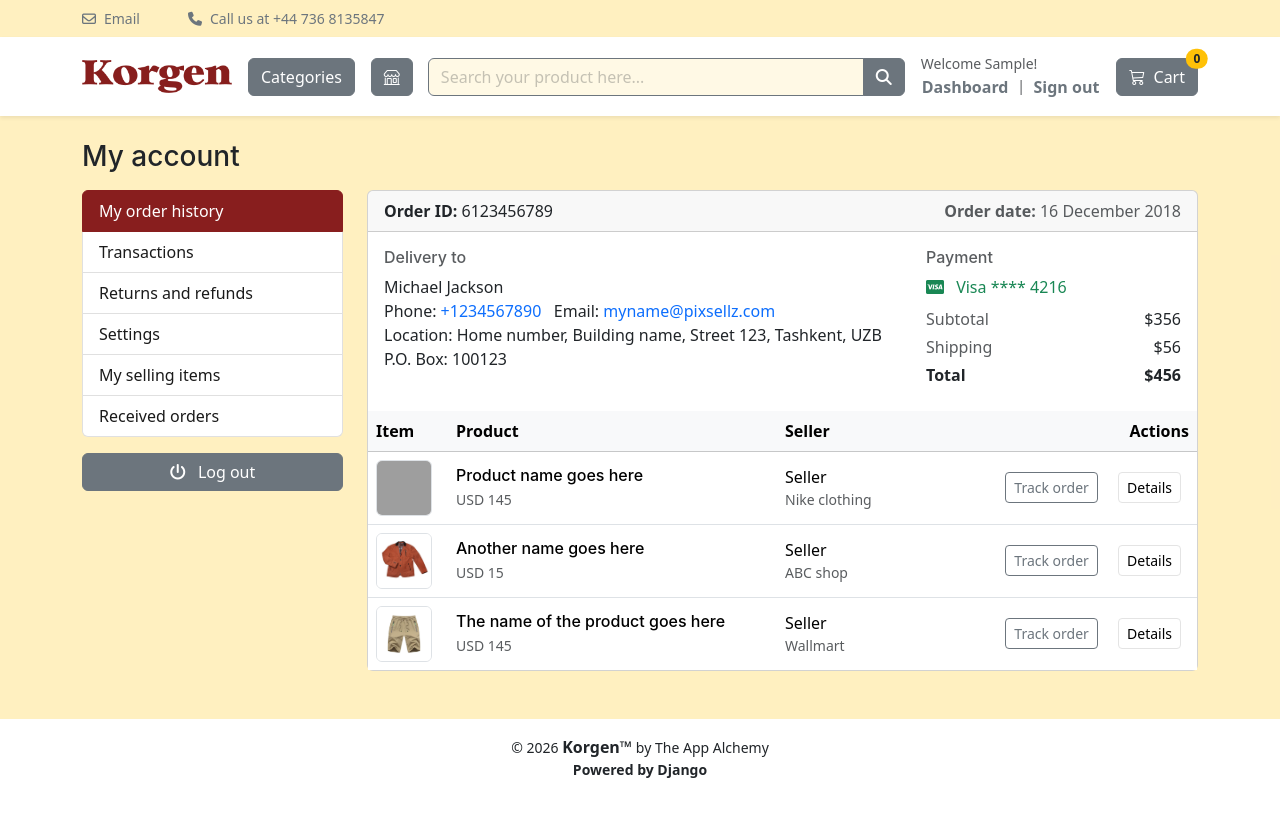
After one commit to disaac318/Korgen-eCommerce-MSP4, a Django app: page /accounts/dashboard/ in a window 1280 px wide. The commit adds this page. Run offline with Django 5.2, Linux system fonts and the light colour scheme; the visitor is signed in with stand-in values (Sample User, id 1); data that the repository does not hold is empty; some libraries are stand-ins or nearby versions; grey boxes are pictures that could not be loaded.

Commit message:
created user's dashboard

```diff
--- /dev/null
+++ b/accounts/templates/accounts/dashboard.html
@@ -0,0 +1,206 @@
+{% extends "base.html" %}
+
+{% block content %}
+
+<main>
+
+     <div class="bg-opacity-25 bg-warning py-4 pb-5">
+
+          <!-- {% include "includes/alert.html" %} -->
+          <div class="container">
+               <h1 class="h3 mb-3">My account</h1>
+
+               <div class="row g-4">
+
+                    <!-- Sidebar navigation -->
+                    <aside class="col-12 col-md-3"
+                         aria-label="Account navigation">
+                         <nav class="list-group">
+                              <a class="list-group-item list-group-item-action active"
+                                   aria-current="page"
+                                   href="#">My order history</a>
+                              <a class="list-group-item list-group-item-action"
+                                   href="#">Transactions</a>
+                              <a class="list-group-item list-group-item-action"
+                                   href="#">Returns and refunds</a>
+                              <a class="list-group-item list-group-item-action"
+                                   href="#">Settings</a>
+                              <a class="list-group-item list-group-item-action"
+                                   href="#">My selling items</a>
+                              <a class="list-group-item list-group-item-action"
+                                   href="#">Received orders</a>
+                         </nav>
+
+	                         <form action="{% url 'accounts:logout' %}"
+	                              method="post"
+	                              class="mt-3">
+	                              {% csrf_token %}
+	                              <button type="submit"
+	                                   class="btn btn-secondary w-100">
+	                                   <i class="fa fa-power-off me-2"
+	                                        aria-hidden="true"></i>
+	                                   <span>Log out</span>
+	                              </button>
+	                         </form>
+                    </aside>
+
+                    <!-- Main dashboard content -->
+                    <section class="col-12 col-md-9"
+                         aria-label="Order details">
+                         <article class="card">
+                              <header class="card-header d-flex flex-wrap gap-2 justify-content-between">
+                                   <p class="mb-0">
+                                        <strong>Order ID:</strong> <span>6123456789</span>
+                                   </p>
+                                   <p class="mb-0 text-muted">
+                                        <strong class="text-muted">Order date:</strong> <time datetime="2018-12-16">16
+                                             December 2018</time>
+                                   </p>
+                              </header>
+
+                              <div class="card-body">
+                                   <div class="row g-3">
+
+                                        <section class="col-12 col-md-8"
+                                             aria-label="Delivery address">
+                                             <h2 class="h6 text-muted">Delivery to</h2>
+                                             <address class="mb-0">
+                                                  Michael Jackson<br>
+                                                  Phone: <a class="text-decoration-none"
+                                                       href="tel:+1234567890">+1234567890</a>
+                                                  &nbsp; Email: <a class="text-decoration-none"
+                                                       href="mailto:myname@pixsellz.com">myname@pixsellz.com</a><br>
+                                                  Location: Home number, Building name, Street 123, Tashkent,
+                                                  UZB<br>
+                                                  P.O. Box: 100123
+                                             </address>
+                                        </section>
+
+                                        <section class="col-12 col-md-4"
+                                             aria-label="Payment summary">
+                                             <h2 class="h6 text-muted">Payment</h2>
+                                             <p class="mb-2 text-success">
+                                                  <i class="fab fa-cc-visa me-2"
+                                                       aria-hidden="true"></i>
+                                                  Visa **** 4216
+                                             </p>
+
+                                             <dl class="row mb-0">
+                                                  <dt class="col-6 fw-normal text-muted">Subtotal</dt>
+                                                  <dd class="col-6 text-end mb-1">$356</dd>
+
+                                                  <dt class="col-6 fw-normal text-muted">Shipping</dt>
+                                                  <dd class="col-6 text-end mb-1">$56</dd>
+
+                                                  <dt class="col-6 fw-semibold">Total</dt>
+                                                  <dd class="col-6 text-end fw-semibold">$456</dd>
+                                             </dl>
+                                        </section>
+
+                                   </div>
+                              </div>
+
+                              <div class="table-responsive">
+                                   <table class="table table-hover align-middle mb-0">
+                                        <caption class="visually-hidden">Items in this order</caption>
+                                        <thead class="table-light">
+                                             <tr>
+                                                  <th scope="col"
+                                                       style="width: 80px;">Item</th>
+                                                  <th scope="col">Product</th>
+                                                  <th scope="col"
+                                                       style="width: 180px;">Seller</th>
+                                                  <th scope="col"
+                                                       style="width: 240px;"
+                                                       class="text-end">Actions</th>
+                                             </tr>
+                                        </thead>
+
+                                        <!-- Table body of Products -->
+                                        <tbody>
+                                             <tr>
+                                                  <td>
+                                                       <img src="./asset/images/items/1.png"
+                                                            alt="Product name goes here"
+                                                            class="rounded border"
+                                                            style="width:56px;height:56px;object-fit:cover;">
+                                                  </td>
+                                                  <td>
+                                                       <h3 class="h6 mb-1">Product name goes here</h3>
+                                                       <p class="mb-0 text-muted small">USD 145</p>
+                                                  </td>
+                                                  <td>
+                                                       <p class="mb-0">Seller</p>
+                                                       <p class="mb-0 text-muted small">Nike clothing</p>
+                                                  </td>
+                                                  <td class="text-end">
+                                                       <a href="#"
+                                                            class="btn btn-outline-secondary btn-sm me-2">Track
+                                                            order</a>
+                                                       <a href="#"
+                                                            class="btn btn-light btn-sm  ms-2 me-2">Details</a>
+                                                  </td>
+                                             </tr>
+
+                                             <tr>
+                                                  <td>
+                                                       <img src="./asset/images/items/2.jpg"
+                                                            alt="Another name goes here"
+                                                            class="rounded border"
+                                                            style="width:56px;height:56px;object-fit:cover;">
+                                                  </td>
+                                                  <td>
+                                                       <h3 class="h6 mb-1">Another name goes here</h3>
+                                                       <p class="mb-0 text-muted small">USD 15</p>
+                                                  </td>
+                                                  <td>
+                                                       <p class="mb-0">Seller</p>
+                                                       <p class="mb-0 text-muted small">ABC shop</p>
+                                                  </td>
+                                                  <td class="text-end">
+                                                       <a href="#"
+                                                            class="btn btn-outline-secondary btn-sm me-2">Track
+                                                            order</a>
+                                                       <a href="#"
+                                                            class="btn btn-light btn-sm ms-2 me-2">Details</a>
+                                                  </td>
+                                             </tr>
+
+                                             <tr>
+                                                  <td>
+                                                       <img src="./asset/images/items/3.jpg"
+                                                            alt="The name of the product goes here"
+                                                            class="rounded border"
+                                                            style="width:56px;height:56px;object-fit:cover;">
+                                                  </td>
+                                                  <td>
+                                                       <h3 class="h6 mb-1">The name of the product goes here
+                                                       </h3>
+                                                       <p class="mb-0 text-muted small">USD 145</p>
+                                                  </td>
+                                                  <td>
+                                                       <p class="mb-0">Seller</p>
+                                                       <p class="mb-0 text-muted small">Wallmart</p>
+                                                  </td>
+                                                  <td class="text-end">
+                                                       <a href="#"
+                                                            class="btn btn-outline-secondary btn-sm me-2">Track
+                                                            order</a>
+                                                       <a href="#"
+                                                            class="btn btn-light btn-sm ms-2 me-2">Details</a>
+                                                  </td>
+                                             </tr>
+                                        </tbody>
+                                   </table>
+                              </div>
+                         </article>
+                    </section>
+
+               </div>
+          </div>
+     </div>
+</main>
+
+<!-- ========== Main content ends ========== -->
+
+{% endblock %}
--- a/accounts/urls.py
+++ b/accounts/urls.py
@@ -7,5 +7,6 @@ urlpatterns = [
     path('register/', views.register, name='register'),
     path('login/', views.login, name='login'),
     path('logout/', views.logout, name='logout'),
+    path('dashboard/', views.dashboard, name='dashboard'),
     path('activate/<uidb64>/<token>/', views.activate, name='activate'),
 ]
--- a/accounts/views.py
+++ b/accounts/views.py
@@ -1,6 +1,9 @@
+from urllib.parse import urlencode
+
 from django.contrib import messages
+from django.conf import settings
 from django.contrib.auth import authenticate, login as auth_login, logout as auth_logout
-from django.conf import settings
+from django.contrib.auth.decorators import login_required
 from django.core.mail import EmailMessage
 from django.shortcuts import redirect, render
 from django.template.loader import render_to_string
@@ -42,9 +45,15 @@ def register(request):
                 from_email=settings.DEFAULT_FROM_EMAIL,
                 to=[user.email],
             )
+            email.content_subtype = 'html'
             email.send()
             # messages.success(request, 'Registration successful. Please check your email to activate your account. If you do not see the email, check your spam or junk folder.', extra_tags='success')
-            return redirect('/accounts/login/?command=verification&email=' + user.email)
+            login_url = reverse('accounts:login')
+            query = urlencode({
+                'command': 'verification',
+                'email': user.email,
+            })
+            return redirect(f'{login_url}?{query}')
 
         messages.error(request, 'Please correct the errors below and try again.', extra_tags='danger')
     else:
@@ -64,7 +73,7 @@ def login(request):
         if user is not None:
             auth_login(request, user)
             messages.success(request, 'You have logged in successfully.')
-            return redirect('home')
+            return redirect('accounts:dashboard')
 
         if Account.objects.filter(email__iexact=email, is_active=False).exists():
             messages.error(request, 'Please activate your account from the email we sent you.', extra_tags='danger')
@@ -74,6 +83,7 @@ def login(request):
     return render(request, 'accounts/login.html')
 
 
+@login_required(login_url='accounts:login')
 @require_POST
 def logout(request):
     cart_id = request.session.session_key
@@ -104,3 +114,8 @@ def activate(request, uidb64, token):
     user.save(update_fields=['is_active'])
     messages.success(request, 'Your account has been activated successfully. You can now log in.')
     return redirect('accounts:login')
+
+
+@login_required(login_url='accounts:login')
+def dashboard(request):
+    return render(request, 'accounts/dashboard.html')
--- a/templates/includes/navbar.html
+++ b/templates/includes/navbar.html
@@ -123,12 +123,16 @@
 		                         <section class="small"
 		                              aria-label="Account">
 		                              <p class="text-muted mb-0">Welcome {{ user.first_name }}!</p>
+		                              <a href="{% url 'accounts:dashboard' %}"
+		                                   class="btn btn-link p-0 small text-secondary text-decoration-none fw-bold">Dashboard</a>
 		                              <form action="{% url 'accounts:logout' %}"
 		                                   method="post"
-	                                   class="mb-0">
+		                                   class="d-inline mb-0">
 		                                   {% csrf_token %}
+		                                   <span class="text-muted px-1"
+		                                        aria-hidden="true">|</span>
 		                                   <button type="submit"
-	                                        class="btn btn-link p-0 text-secondary text-decoration-none fw-bold">Sign
+		                                        class="btn btn-link p-0 small text-secondary text-decoration-none fw-bold">Sign
 		                                        out</button>
 		                              </form>
 	                         </section>
```
Lines whose indentation alone changed are shown as unchanged.
